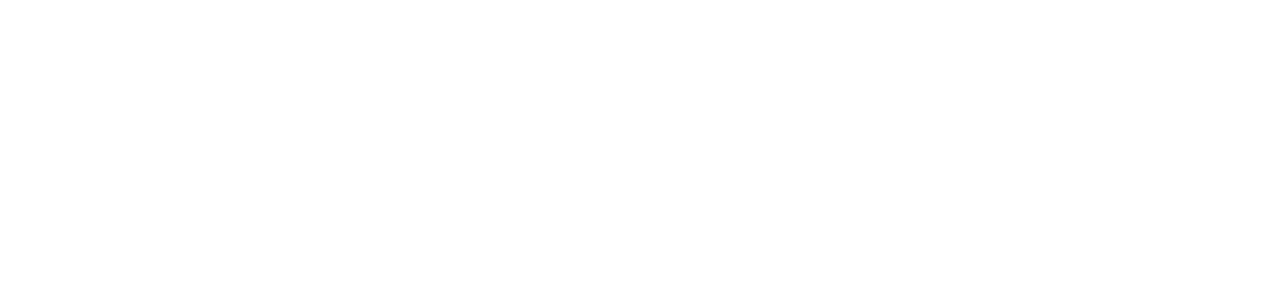
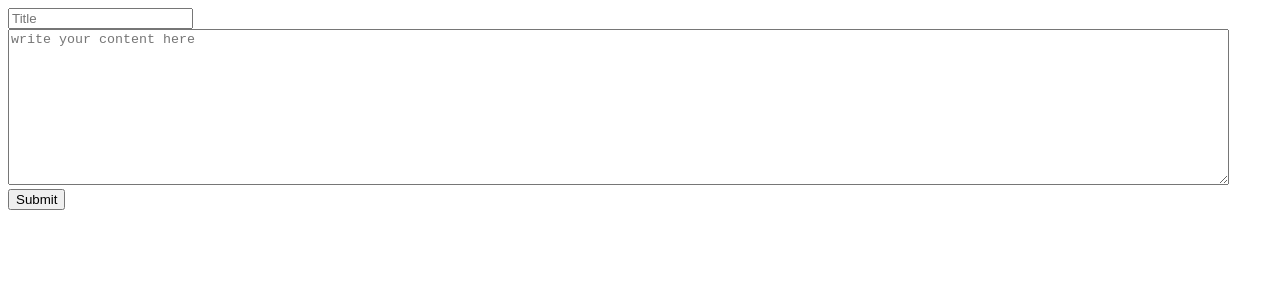
Before and after one commit to shhiivvaam/myblogsite, a React (Create React App) app: page /EditBlog/1 in a window 1280 px wide. Before the commit this address had no page. Shown: the top 300 px of the page. Built offline with nearby package versions, Linux system fonts and the light colour scheme; no server answers; the database is empty.

Commit message:
Done with Blog Updation and Deletion

```diff
--- a/src/App.js
+++ b/src/App.js
@@ -5,6 +5,7 @@
 import BlogslistView from "./blogslist";
 import CreateBlog from "./create";
 import BlogView from "./show";
+import BlogEdit from "./edit";
 
 function App() {
   return (
@@ -13,6 +14,7 @@
         <Route exact path="/" element={<BlogslistView />} />
         <Route exact path="/Create" element={<CreateBlog />} />
         <Route exact path="/show/:id" element={<BlogView />} />
+        <Route exact path="/EditBlog/:id" element={<BlogEdit />} />
       </Routes>
     </Router>
   );
--- a/src/blogslist.js
+++ b/src/blogslist.js
@@ -24,6 +24,14 @@
         return unsubscribe;
     }, []);
 
+    const DeleteBlog = (id) => {
+        Blogslist.doc(id).delete().then(() => {
+            alert("Document successfully deleted!");
+        }).catch((error) => {
+            console.log("Error removing document: ", error);
+        });
+    }
+
     return (
         <div>
             {blogs.map(blog => (
@@ -31,6 +39,8 @@
                     <h2>Title : {blog.Title}</h2>
                     <p>Body : {blog.Body}</p>
                     <Link to={"/show/" + blog.id}>View</Link>
+                    <Link to={"/EditBlog/" + blog.id}>Edit</Link>
+                    <button onClick={() => { DeleteBlog(blog.id) }}>delete</button>
                 </div>
             ))}
         </div>
--- /dev/null
+++ b/src/edit.js
@@ -0,0 +1,61 @@
+import React, { useEffect, useState } from 'react';
+import { useParams } from 'react-router-dom';
+import fb from './firebase'
+const DB = fb.firestore();
+const Blogslist = DB.collection('blogs');
+
+const BlogEdit = () => {
+
+    const { id } = useParams();
+    // const [blogs, Setblogs] = useState([]);
+    const [title, SetTitle] = useState("");
+    const [body, SetBody] = useState("");
+
+    useEffect(() => {
+        Blogslist.doc(id).get().then((snapshot) => {
+            const data = snapshot.data();
+            // Setblogs(data);
+            SetTitle(data.Title);
+            SetBody(data.Body);
+        })
+    }, []);
+
+
+    const submit = (e) => {
+        e.preventDefault();
+        Blogslist.doc(id).update({
+            Title: title,
+            Body: body,
+        })
+            .then((docRef) => {
+                alert("Blog Added Successfully.");
+            })
+            .catch((error) => {
+                console.log('Error while creating the Blog', error);
+            });
+    }
+
+    return (
+        <div>
+            {/* <p>Title: {title}</p> */}
+            {/* <p>Body: {body}</p> */}
+
+            {/* edit options */}
+            {/* <div> */}
+            <form onSubmit={(event) => { submit(event) }}>
+                <input type="text" placeholder="Title" value={title}
+                    onChange={(e) => { SetTitle(e.target.value) }} required />
+
+                {/* <textarea name="content" type="text" placeholder={body} */}
+                <textarea name="content" type="text" placeholder="write your content here" value={body}
+                    rows="10" cols="150" onChange={(e) => { SetBody(e.target.value) }} required >
+                </textarea>
+
+                <button type="submit">Submit</button>
+            </form>
+            {/* </div> */}
+        </div>
+    );
+}
+
+export default BlogEdit;
```
Also changed, not shown: src/firebase.js (line endings or trailing spaces).
